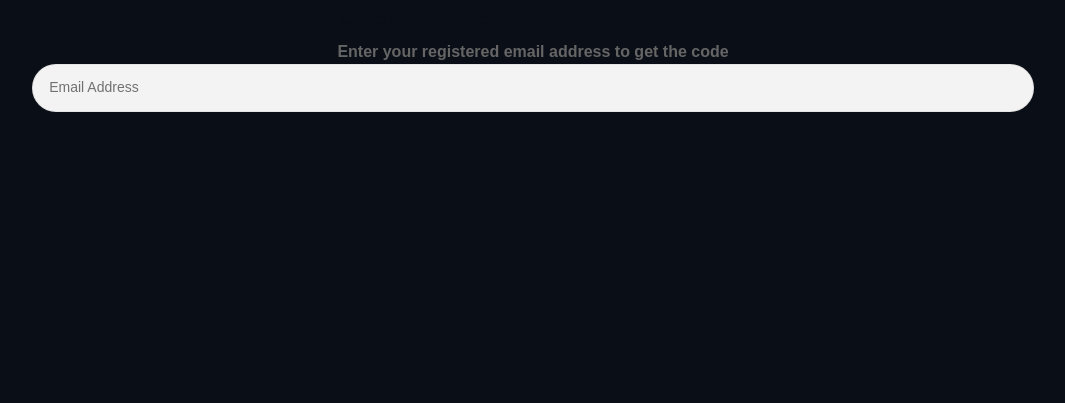
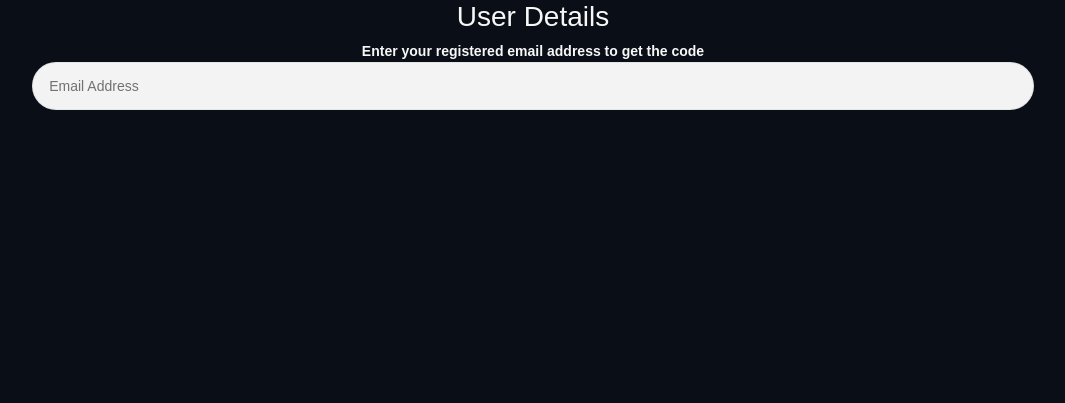
Before and after one commit to MariamElmsery/b2c-umrah-forget-password, a plain HTML site: page index.html in a window 1280 px wide. Shown: the part 397-800 px from the top of the page, without its empty margins (107-1172 px from the left). Drawn offline with nearby package versions, Linux system fonts and the light colour scheme.

Commit message:
forgetPass

```diff
--- a/index.html
+++ b/index.html
@@ -134,14 +134,13 @@
         text-align: center;
         margin-bottom: 1rem;
         h3 {
-          font-size: 2vw;
           font-weight: 700;
           line-height: normal;
         }
 
         p {
           color: #4b5059;
-          font-size: 1vw;
+          font-size: 14px;
           font-weight: 400;
         }
       } */
@@ -366,9 +365,9 @@
           alt="logo"
         />
 
-        <div>
-          <h3 class="color-secondary">User Details</h3>
-          <p style="color: #686868">
+        <div class="d-flex flex-column align-items-center">
+          <h3 class="color-white">User Details</h3>
+          <p class="text-white" style="font-size: 14px">
             Enter your registered email address to get the code
           </p>
         </div>
```
